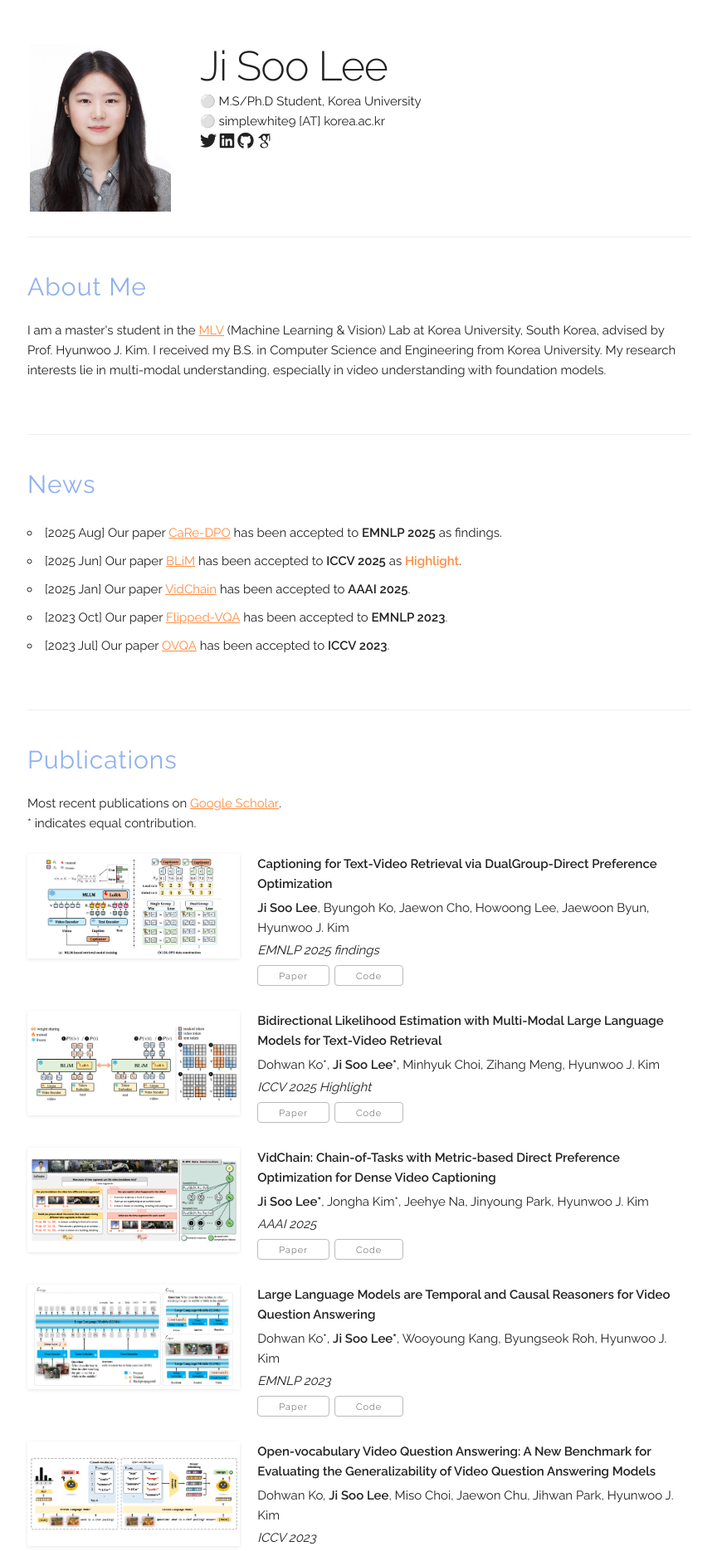
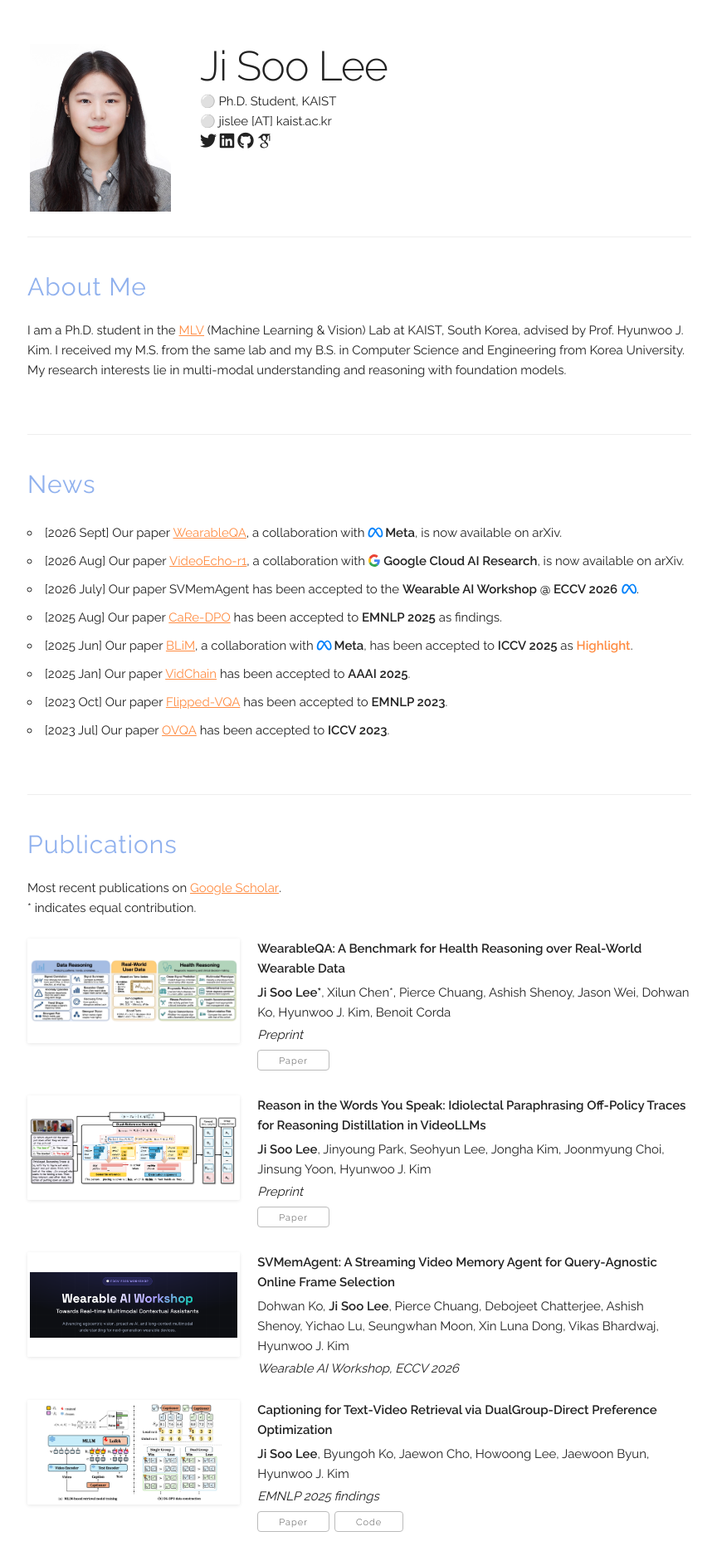
Before and after one commit to simplewhite9/simplewhite9.github.io, a Jekyll site: the page built from index.html, in a window 1280 px wide. Shown: the top 1869 px of the page at 83% size, without its empty margins (207-1071 px from the left). Built offline with Jekyll 4.4.1, drawn with Linux system fonts in a browser that asks for light colours; some web fonts are replaced; some of the changed text lies outside the part shown.

Commit message:
[update] KAIST affiliation, Meta internship, and new publications

```diff
--- a/_data/experience.yaml
+++ b/_data/experience.yaml
@@ -1,13 +1,19 @@
 experiences:
 
+- place: '<i class="fa-brands fa-meta collab-icon collab-meta" aria-hidden="true"></i>Meta'
+  time: "Menlo Park, CA · 2026 April - 2026 July"
+  title: "Research Intern, Reality Labs"
+  subtitle: "Health Reasoning over Real-World Wearable Data <br/> Manager: Pierce Chuang <br/> Team: Xilun Chen, Benoit Corda, Ashish Shenoy, Jason Wei"
+  category: "work"
+
 - place: "MLV Lab"
-  time: "2025 ~"
+  time: "2026 March ~"
   title: "Ph.D. Student (Advisor: Hyunwoo J. Kim)"
   subtitle: "Video Understanding with Foundation Models"
   category: "school"
 
 - place: "MLV Lab"
-  time: "2023 Sept - 2025 Sept"
+  time: "2023 Sept - 2026 Feb"
   title: "M.S. Student (Advisor: Hyunwoo J. Kim)"
   subtitle: "Video Understanding with Foundation Models"
   category: "school"
--- a/_data/main_info.yaml
+++ b/_data/main_info.yaml
@@ -1,6 +1,6 @@
 name: "Ji Soo Lee"
-title: "M.S/Ph.D Student, Korea University"
-email: "simplewhite9 [AT] korea.ac.kr"
+title: "Ph.D. Student, KAIST"
+email: "jislee [AT] kaist.ac.kr"
 profile_pic: "/assets/profile-pics/profile_js.jpg"
 # bsky: "https://bsky.app/profile/msaveski.bsky.social"
 twitter: "https://twitter.com/so0zip"
--- a/_data/publications.yaml
+++ b/_data/publications.yaml
@@ -1,4 +1,24 @@
 papers:
+  - title: "WearableQA: A Benchmark for Health Reasoning over Real-World Wearable Data"
+    authors: "<b>Ji Soo Lee*</b>, Xilun Chen*, Pierce Chuang, Ashish Shenoy, Jason Wei, Dohwan Ko, Hyunwoo J. Kim, Benoit Corda"
+    venue: "Preprint"
+    thumbnail: "/assets/publications/2026_wearableqa/thumbnail.png"
+    paper_pdf: "https://arxiv.org/abs/2609.05405"
+    selected: y
+
+  - title: "Reason in the Words You Speak: Idiolectal Paraphrasing Off-Policy Traces for Reasoning Distillation in VideoLLMs"
+    authors: "<b>Ji Soo Lee</b>, Jinyoung Park, Seohyun Lee, Jongha Kim, Joonmyung Choi, Jinsung Yoon, Hyunwoo J. Kim"
+    venue: "Preprint"
+    thumbnail: "/assets/publications/2026_idiolectal/thumbnail.png"
+    paper_pdf: "https://arxiv.org/abs/2608.26684"
+    selected: y
+
+  - title: "SVMemAgent: A Streaming Video Memory Agent for Query-Agnostic Online Frame Selection"
+    authors: "Dohwan Ko, <b>Ji Soo Lee</b>, Pierce Chuang, Debojeet Chatterjee, Ashish Shenoy, Yichao Lu, Seungwhan Moon, Xin Luna Dong, Vikas Bhardwaj, Hyunwoo J. Kim"
+    venue: "Wearable AI Workshop, ECCV 2026"
+    thumbnail: "/assets/publications/2026_svmemagent/thumbnail.png"
+    selected: y
+
   - title: "Captioning for Text-Video Retrieval via DualGroup-Direct Preference Optimization"
     authors: "<b>Ji Soo Lee</b>, Byungoh Ko, Jaewon Cho, Howoong Lee, Jaewoon Byun, Hyunwoo J. Kim"
     venue: "EMNLP 2025 findings"
--- a/index.html
+++ b/index.html
@@ -6,9 +6,9 @@ title: Home
 <div class="docs-section" id="bio">
   <h4 >About Me</h4>
   <p>
-  I am a master's student in the <a href="https://mlv.korea.ac.kr/home" target="_blank">MLV</a> (Machine Learning & Vision) Lab at Korea University, South Korea, advised by Prof. Hyunwoo J. Kim.
-  I received my B.S. in Computer Science and Engineering from Korea University.
-  My research interests lie in multi-modal understanding, especially in video understanding with foundation models.
+  I am a Ph.D. student in the <a href="https://mlv.kaist.ac.kr/home" target="_blank">MLV</a> (Machine Learning & Vision) Lab at KAIST, South Korea, advised by Prof. Hyunwoo J. Kim.
+  I received my M.S. from the same lab and my B.S. in Computer Science and Engineering from Korea University.
+  My research interests lie in multi-modal understanding and reasoning with foundation models.
   </p>
 </div>
 
@@ -17,8 +17,11 @@ title: Home
   <h4 >News</h4>
   <p>
     <ul>
+      <li>[2026 Sept] Our paper <a href="https://arxiv.org/abs/2609.05405" target="_blank">WearableQA</a>, a collaboration with <b><i class="fa-brands fa-meta collab-icon collab-meta" aria-hidden="true"></i>Meta</b>, is now available on arXiv.</li>
+      <li>[2026 Aug] Our paper <a href="https://arxiv.org/abs/2608.26684" target="_blank">VideoEcho-r1</a>, a collaboration with <b><img src="{{ '/assets/logos/google.svg' | prepend: site.baseurl }}" class="collab-logo" alt="" aria-hidden="true">Google Cloud AI Research</b>, is now available on arXiv.</li>
+      <li>[2026 July] Our paper SVMemAgent has been accepted to the <b>Wearable AI Workshop @ ECCV 2026</b><i class="fa-brands fa-meta collab-icon collab-meta trail" aria-hidden="true"></i>.</li>
       <li>[2025 Aug] Our paper <a href="https://arxiv.org/abs/2509.16560" target="_blank">CaRe-DPO</a> has been accepted to <b>EMNLP 2025</b> as findings.</li>
-      <li>[2025 Jun] Our paper <a href="https://arxiv.org/abs/2507.23284" target="_blank">BLiM</a> has been accepted to <b>ICCV 2025</b> as <span class="highlight"><b>Highlight</b></span>.</li>
+      <li>[2025 Jun] Our paper <a href="https://arxiv.org/abs/2507.23284" target="_blank">BLiM</a>, a collaboration with <b><i class="fa-brands fa-meta collab-icon collab-meta" aria-hidden="true"></i>Meta</b>, has been accepted to <b>ICCV 2025</b> as <span class="highlight"><b>Highlight</b></span>.</li>
       <li>[2025 Jan] Our paper <a href="https://arxiv.org/abs/2501.06761" target="_blank">VidChain</a> has been accepted to <b>AAAI 2025</b>.</li>
       <li>[2023 Oct] Our paper <a href="https://arxiv.org/abs/2310.15747" target="_blank">Flipped-VQA</a> has been accepted to <b>EMNLP 2023</b>.</li>
       <li>[2023 Jul] Our paper <a href="https://arxiv.org/abs/2308.09363" target="_blank">OVQA</a> has been accepted to <b>ICCV 2023</b>.</li>
```
Also changed, not shown: assets/logos/google.svg (added), assets/publications/2026_idiolectal/thumbnail.png (added), assets/publications/2026_svmemagent/thumbnail.png (added), assets/publications/2026_wearableqa/thumbnail.png (added), libs/custom/my_css.css, 1 other file.
